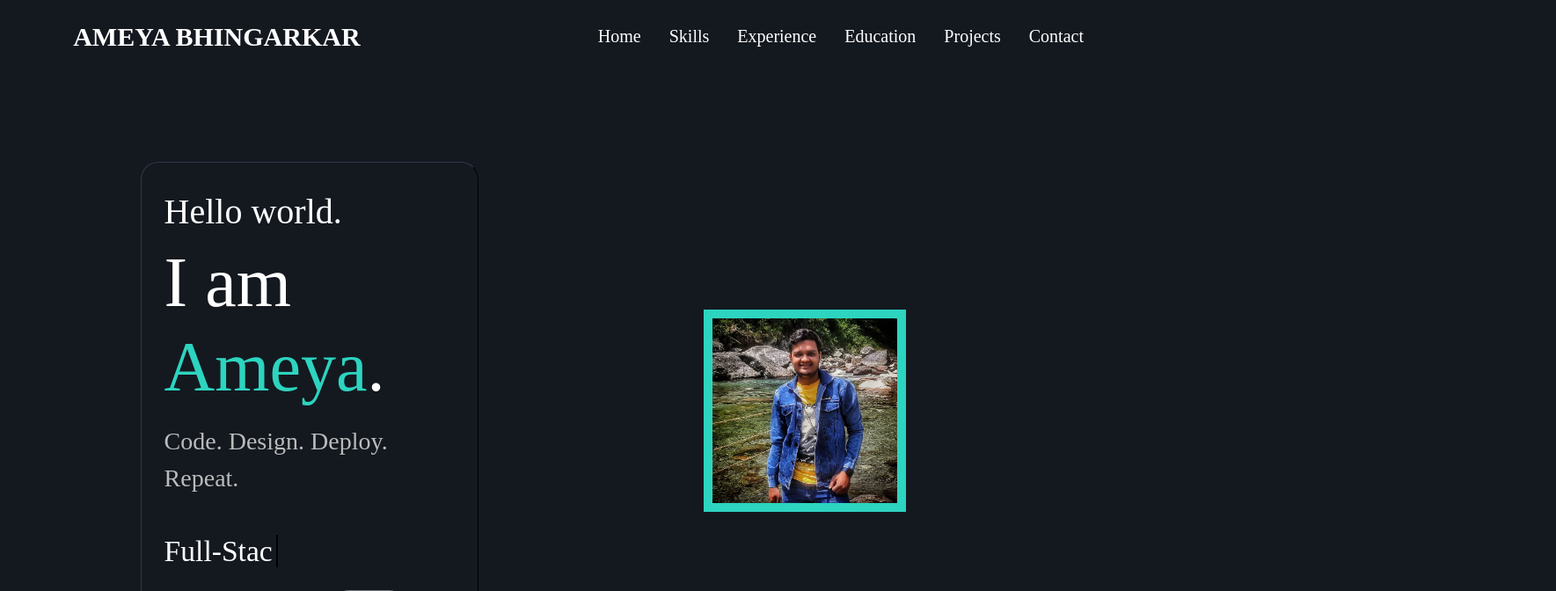
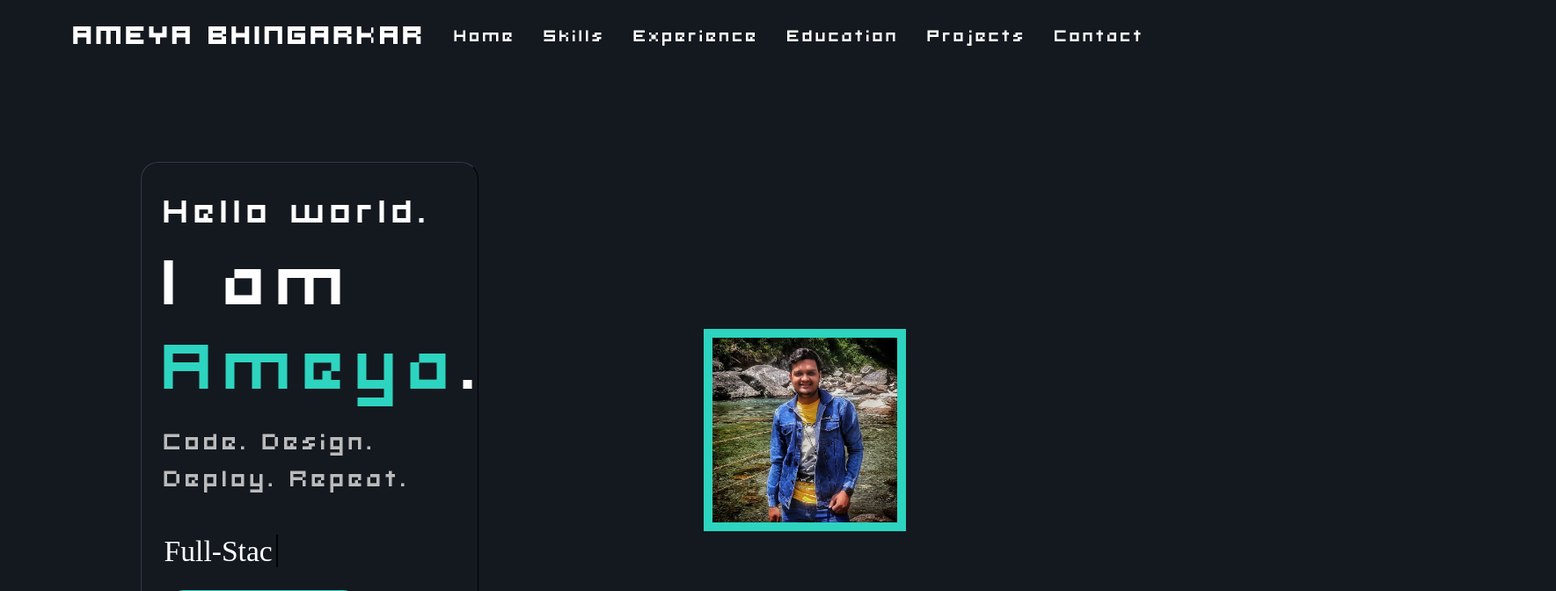
Before and after one commit to Ameya19/Portfolio, an Angular app: page / in a window 1280 px wide. Shown: the top 672 px of the page at 88% size, 1769 px wide, since content can reach past the window. Built offline with nearby package versions, Linux system fonts and the light colour scheme.

Commit message:
Added fonts to portfolio.

```diff
--- a/angular.json
+++ b/angular.json
@@ -30,8 +30,7 @@
               {
                 "glob": "**/*",
                 "input": "public"
-              },
-              "src/assets/images/photo.JPG"
+              }
             ],
             "styles": [
               "@angular/material/prebuilt-themes/azure-blue.css",
--- a/src/app/shared/components/titlebar/titlebar.component.css
+++ b/src/app/shared/components/titlebar/titlebar.component.css
@@ -11,6 +11,18 @@
 }
 a {
     color: white;
+}
+
+.navbar-brand{
+    font-size: 30px;
+    font-weight: bold;
+}
+
+@media (max-width: 768px) {
+    .navbar-brand{
+        font-size: 30px;
+    }
+
 }
 
 .navbar-nav .nav-link.active, .navbar-nav .nav-link.show {
--- a/src/app/shared/components/titlebar/titlebar.component.html
+++ b/src/app/shared/components/titlebar/titlebar.component.html
@@ -2,7 +2,7 @@
     <nav class="navbar navbar-expand-lg">
     <div class="container-fluid">
         <div class="title">
-            <a class="navbar-brand" href="#" style="font-size: 30px; font-weight: bold;">Ameya Bhingarkar</a>
+            <a class="navbar-brand" href="#">Ameya Bhingarkar</a>
         </div>
         <button class="navbar-toggler" type="button"
         data-bs-toggle="collapse"
--- a/src/styles.css
+++ b/src/styles.css
@@ -9,3 +9,18 @@ html, body { height: 100%; }
 .jira-fab.mat-mdc-fab {
   box-shadow: 0 10px 30px rgba(45, 212, 191, 0.6) !important;
 }
+
+
+@font-face {
+    font-family: 'Cascadia Code';
+    src: url('assets/fonts/Cascadia/Cascadia.ttf') format('truetype');
+    font-weight: normal;
+    font-style: normal;
+}
+
+@font-face {
+    font-family: 'Cascadia Code';
+    src: url('assets/fonts/Hoog/hoog0554.ttf') format('truetype');
+    font-weight: normal;
+    font-style: normal;
+}
```
Also changed, not shown: src/assets/fonts/Cascadia/Cascadia.ttf (added), src/assets/fonts/Hoog/hoog0554.ttf (added).
